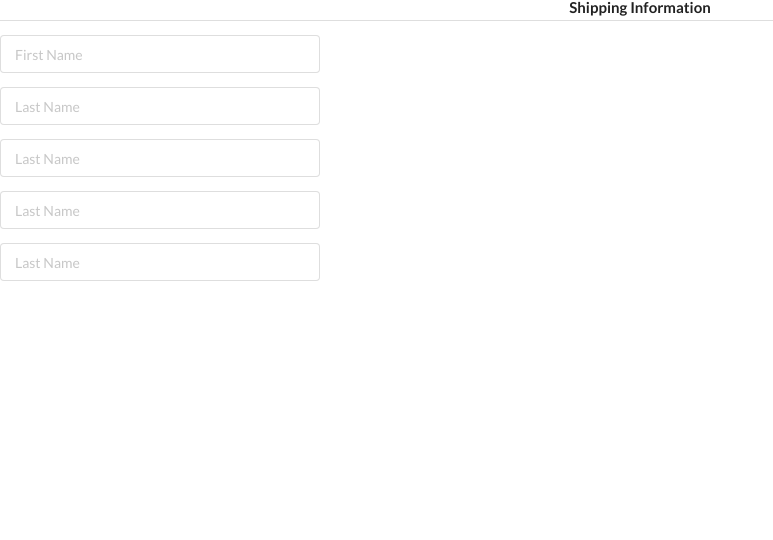
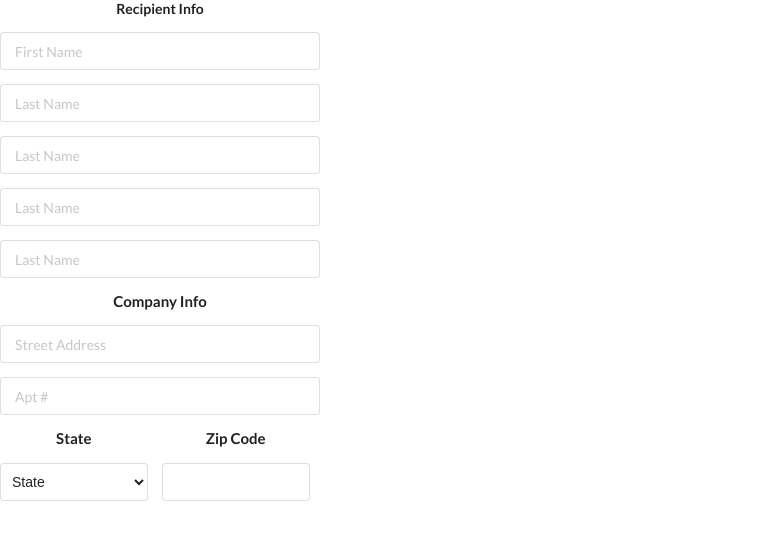
Before and after one commit to cameron-chromiak/cover-letter-tool, a React (Create React App) app: page / in a window 1280 px wide. Shown: the top 540 px of the page, without its empty margins (0-773 px from the left). Built offline with nearby package versions, Linux system fonts and the light colour scheme.

Commit message:
worked on form

```diff
--- a/src/components/Form.js
+++ b/src/components/Form.js
@@ -15,12 +15,13 @@
 
   render(){
     return(
-      <div>
-        <form className='ui form'>
-        <h4 className="ui dividing header">Shipping Information</h4>
-          <div className="field form-container">
-            <div className="field four wide">
-              <input type="text" name="info[first-name]" placeholder="First Name"/>
+    <div>
+
+      <form className='ui form form-container'>
+        <div className="field">
+          <div className="field four wide">
+            <h5>Recipient Info</h5>
+            <input type="text" name="info[first-name]" placeholder="First Name"/>
           </div>
           <div className="field four wide">
               <input type="text" name="info[last-name]" placeholder="Last Name"/>
@@ -35,8 +36,82 @@
               <input type="text" name="info[company-name]" placeholder="Last Name"/>
           </div>
         </div>
-      </form>
+
+    <div class="field">
+        <div class="four wide field">
+          <h4>Company Info</h4>
+          <input type="text" name="company[title]" placeholder="Street Address"/>
+        </div>
+        <div class="four wide field">
+          <input type="text" name="company[address]" placeholder="Apt #"/>
+        </div>
     </div>
+
+     <div className="fields">
+     <div className='two wide field'>
+       <h4>State</h4>
+      <select className="ui fluid dropdown">
+       <option value="">State</option>
+         <option value="AL">Alabama</option>
+         <option value="AK">Alaska</option>
+         <option value="AZ">Arizona</option>
+         <option value="AR">Arkansas</option>
+         <option value="CA">California</option>
+         <option value="CO">Colorado</option>
+         <option value="CT">Connecticut</option>
+         <option value="DE">Delaware</option>
+         <option value="DC">District Of Columbia</option>
+         <option value="FL">Florida</option>
+         <option value="GA">Georgia</option>
+         <option value="HI">Hawaii</option>
+         <option value="ID">Idaho</option>
+         <option value="IL">Illinois</option>
+         <option value="IN">Indiana</option>
+         <option value="IA">Iowa</option>
+         <option value="KS">Kansas</option>
+         <option value="KY">Kentucky</option>
+         <option value="LA">Louisiana</option>
+         <option value="ME">Maine</option>
+         <option value="MD">Maryland</option>
+         <option value="MA">Massachusetts</option>
+         <option value="MI">Michigan</option>
+         <option value="MN">Minnesota</option>
+         <option value="MS">Mississippi</option>
+         <option value="MO">Missouri</option>
+         <option value="MT">Montana</option>
+         <option value="NE">Nebraska</option>
+         <option value="NV">Nevada</option>
+         <option value="NH">New Hampshire</option>
+         <option value="NJ">New Jersey</option>
+         <option value="NM">New Mexico</option>
+         <option value="NY">New York</option>
+         <option value="NC">North Carolina</option>
+         <option value="ND">North Dakota</option>
+         <option value="OH">Ohio</option>
+         <option value="OK">Oklahoma</option>
+         <option value="OR">Oregon</option>
+         <option value="PA">Pennsylvania</option>
+         <option value="RI">Rhode Island</option>
+         <option value="SC">South Carolina</option>
+         <option value="SD">South Dakota</option>
+         <option value="TN">Tennessee</option>
+         <option value="TX">Texas</option>
+         <option value="UT">Utah</option>
+         <option value="VT">Vermont</option>
+         <option value="VA">Virginia</option>
+         <option value="WA">Washington</option>
+         <option value="WV">West Virginia</option>
+         <option value="WI">Wisconsin</option>
+         <option value="WY">Wyoming</option>
+        </select>
+      </div>
+        <div  className='field two wide'>
+          <h4>Zip Code</h4>
+          <input type="number" pattern="[0-9]{5}" maxLength="5" />
+        </div>
+    </div>
+    </form>
+  </div>
     )
   }
 
```
